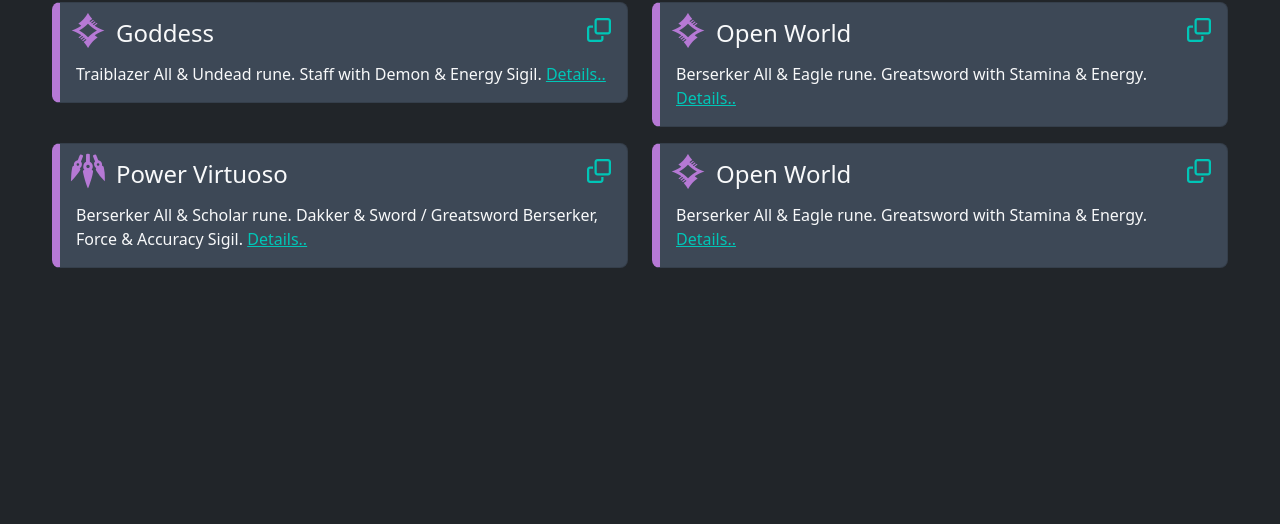
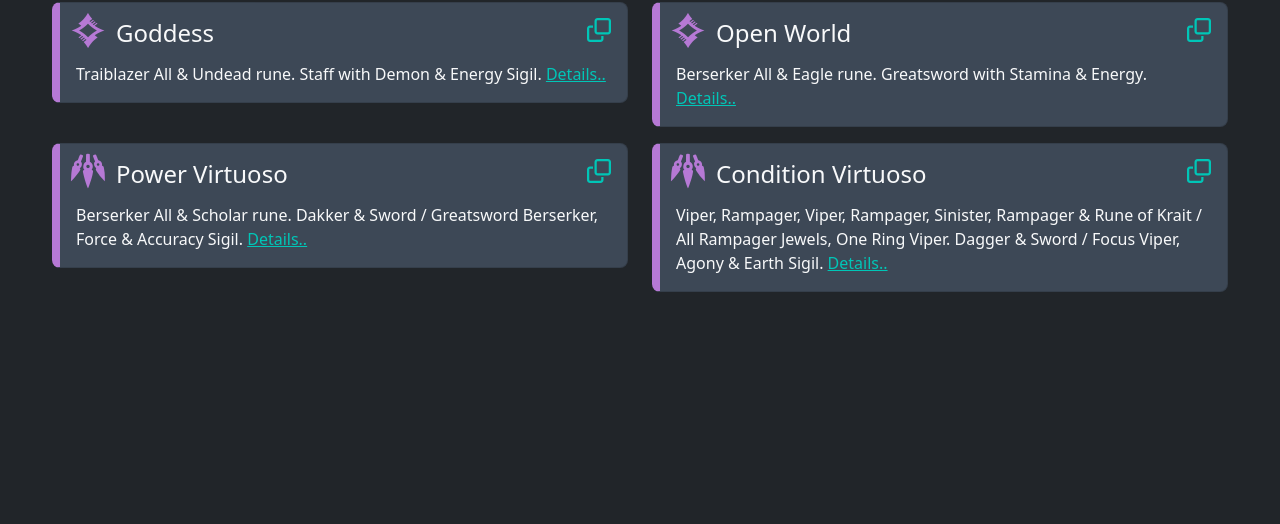
Before and after one commit to Aisuu-svk/GW2_builds, a plain HTML site: page src/mesmer.html in a window 1280 px wide. Shown: the part 158-682 px from the top of the page. Drawn offline with nearby package versions, Linux system fonts and the light colour scheme; a web font is replaced by a local one.

Commit message:
27-01-2023_2

```diff
--- a/src/mesmer.html
+++ b/src/mesmer.html
@@ -205,34 +205,37 @@
               </div>
             </div>
           </div>
-          <!-- /Goddess -->
+          <!-- /Power Virtuoso -->
 
-          <!-- Open World-->
+          <!-- Condition Virtuoso-->
           <div class="col-lg-6 col-12 mt-3 mt-sm-3 mt-md-3 mt-lg-0">
             <div class="b-mes card bg-cus-secondary">
               <div class="d-flex justify-content-between bd-highlight">
                 <div class="p-2 bd-highlight">
-                  <i class="mes ic-mirage-gw fs-1"></i>
+                  <i class="mes ic-virtuoso-gw fs-1"></i>
                 </div>
                 <div class="pt-3 flex-fill bd-highlight">
-                  <h4>Open World</h4>
+                  <h4>Condition Virtuoso</h4>
                 </div>
                 <div class="p-2 pe-3 bd-highlight">
                   <a title="Copy build" class="d-md-inline d-sm-none d-none"
-                    onclick="navigator.clipboard.writeText('[&DQcBOQoaOxnuFW0BZQFpAeAVhQEHFmgBRhftEgAAAAAAAAAAAAAAAAAAAAA=]')"
+                    onclick="navigator.clipboard.writeText('[&DQcBHRgdQjsjDwAAggEAAIEBAACDAQAA5RoAAAAAAAAAAAAAAAAAAAAAAAA=]')"
                     href="javascript://"><span class="build-copy fa-regular fa-clone fs-4"></span></a>
                 </div>
               </div>
               <div class="card-body pt-0">
-                Berserker All & Eagle rune. Greatsword with Stamina & Energy.
-                <span class="d-lg-none d-md-none">Dueling: (123), Domination: (221), Mirage: (121), False Oasis, Blink,
-                  Crystal Sands, Sand through Glass, Jaunt.
+                Viper, Rampager, Viper, Rampager, Sinister, Rampager & Rune of Krait / All Rampager Jewels, One Ring
+                Viper. Dagger &
+                Sword / Focus Viper, Agony & Earth Sigil.
+                <span class="d-lg-none d-md-none">Dueling: (131), Illusions: (131), Mirage: (323), Signet of Ether,
+                  Signet of Illusions, Signet of Domination, Signet of Midnight, Thousand Cuts.
                   .</span>
-                <a href="#" target="_blank" title="Details" class="build-webpage">Details..</a>
+                <a href="https://snowcrows.com/en/builds/mesmer/virtuoso/condition-virtuoso" target="_blank"
+                  title="Details" class="build-webpage">Details..</a>
               </div>
             </div>
           </div>
-          <!-- /Open World -->
+          <!-- /Condition Virtuoso -->
         </div>
         <!-- /ROW 2 -->
         <div class="divider"></div>
```
